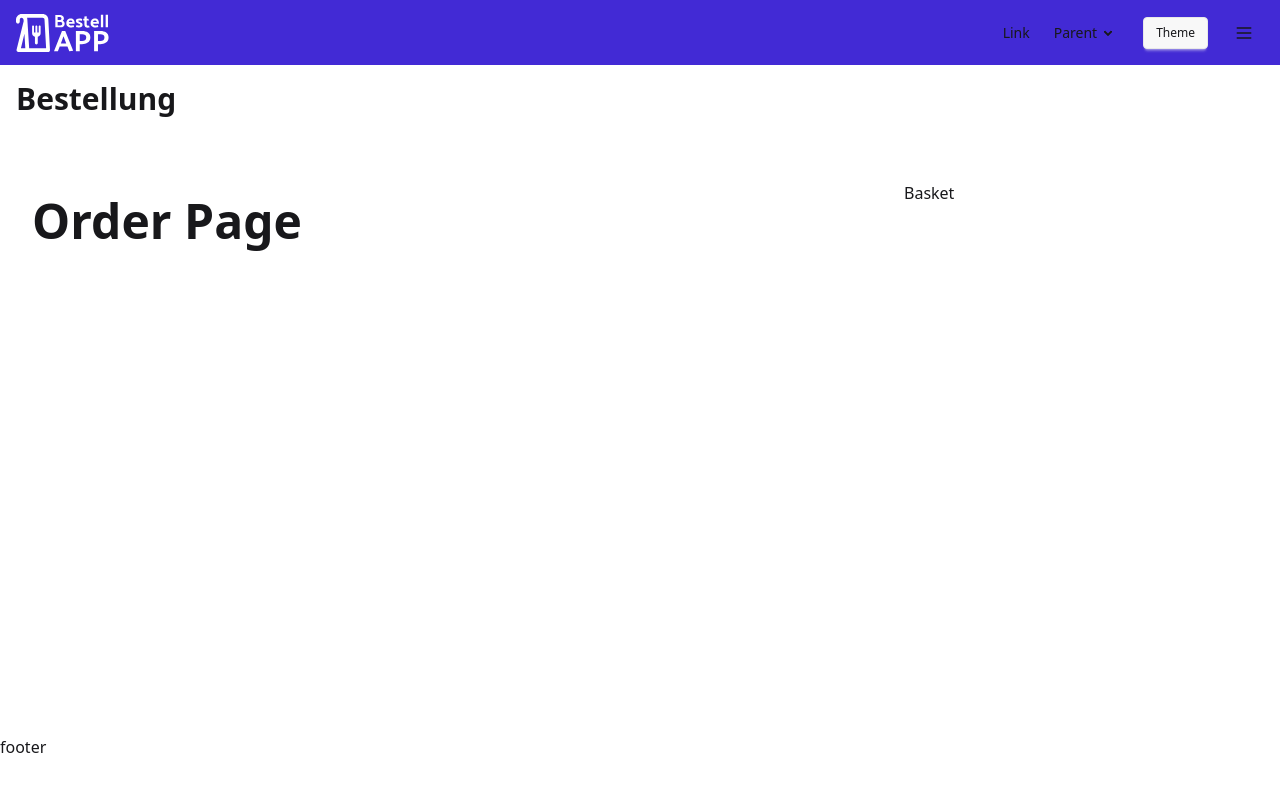
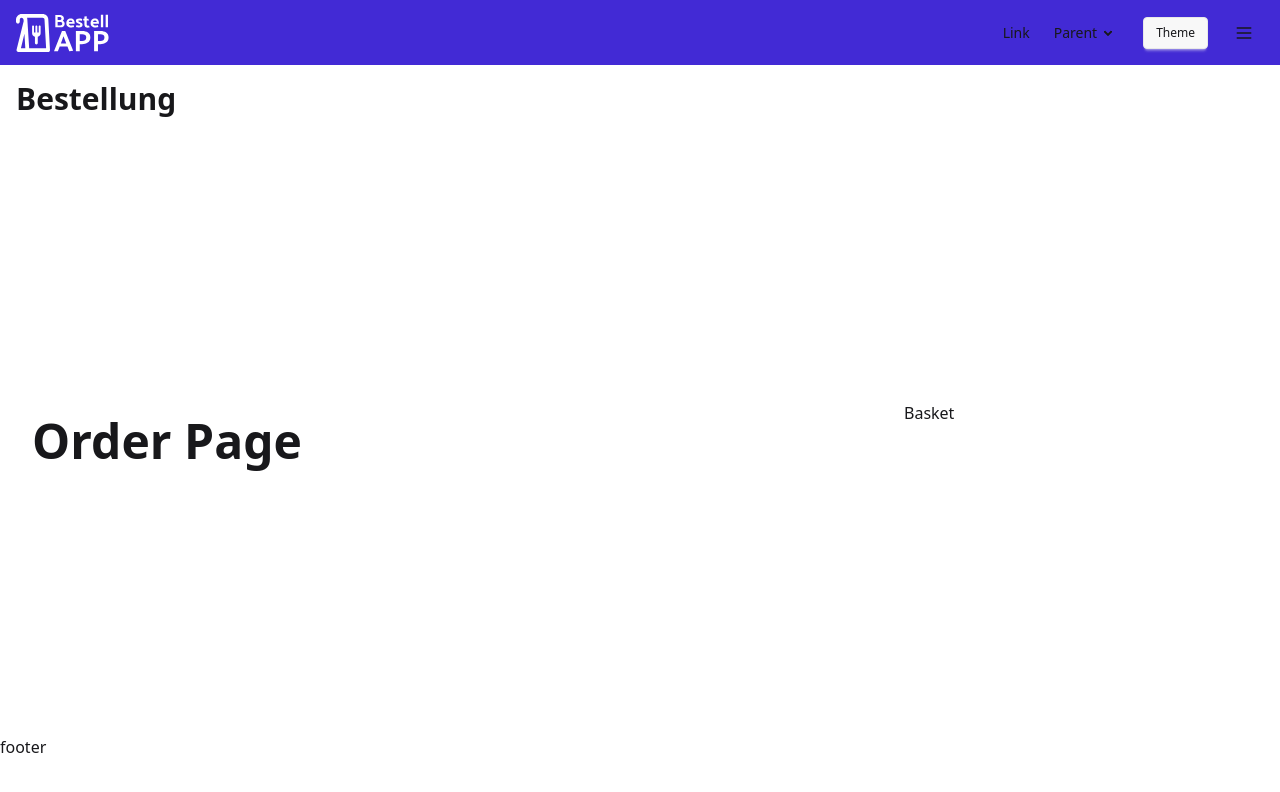
Before and after one commit to larsbeckdev/demo-bestell-app, a Vue app: page /bestellen in a window 1280 px wide. Shown: the top 792 px of the page. Built offline with nearby package versions, Linux system fonts and the light colour scheme.

Commit message:
Update hero section styling in OrderLayout to include a minimum height

```diff
--- a/src/layouts/order/OrderLayout.vue
+++ b/src/layouts/order/OrderLayout.vue
@@ -9,7 +9,7 @@ import Basket from '@/layouts/components/Basket.vue'
   <Header />
 
   <main class="main-layout">
-    <section class="hero-section p-4 mb-4">
+    <section class="hero-section p-4 mb-4 min-h-72 ">
       <h1 class="text-3xl font-bold">Bestellung</h1>
     </section>
 
```
